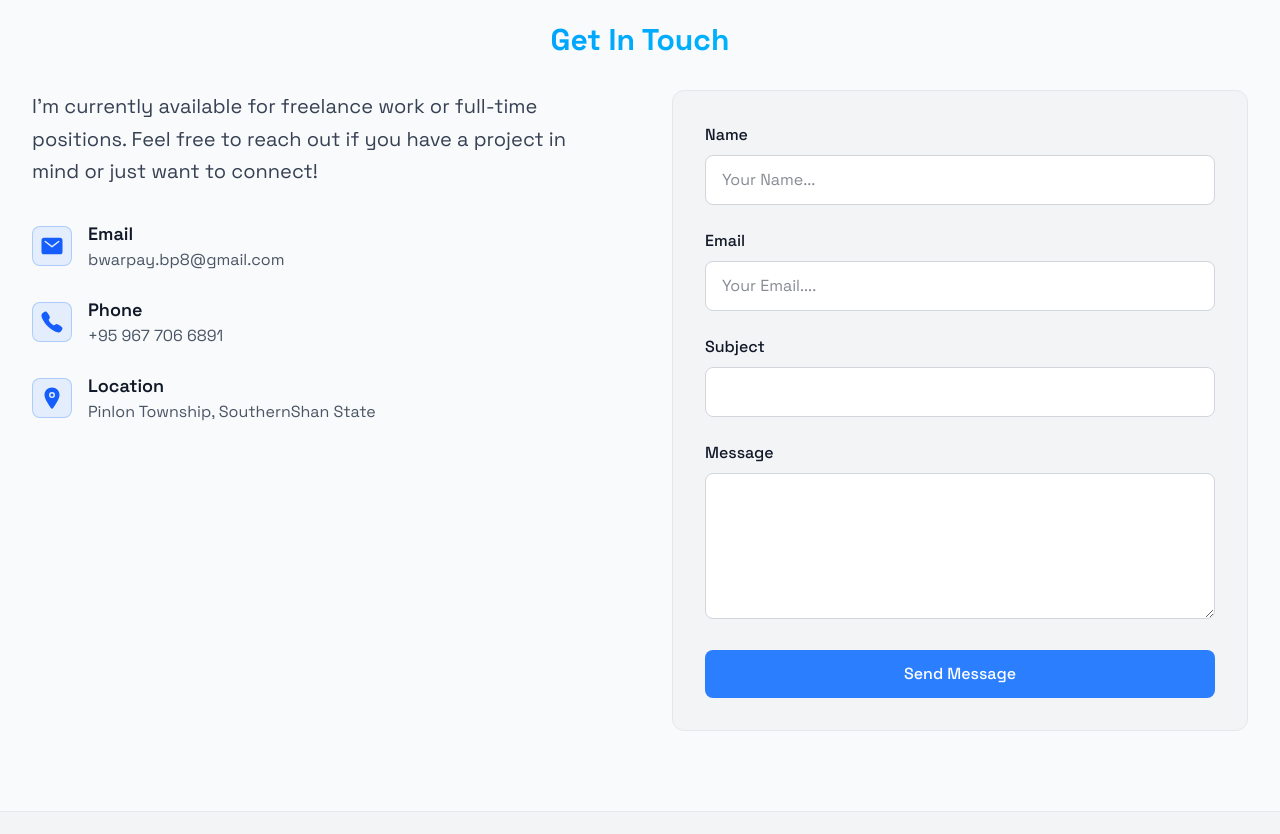
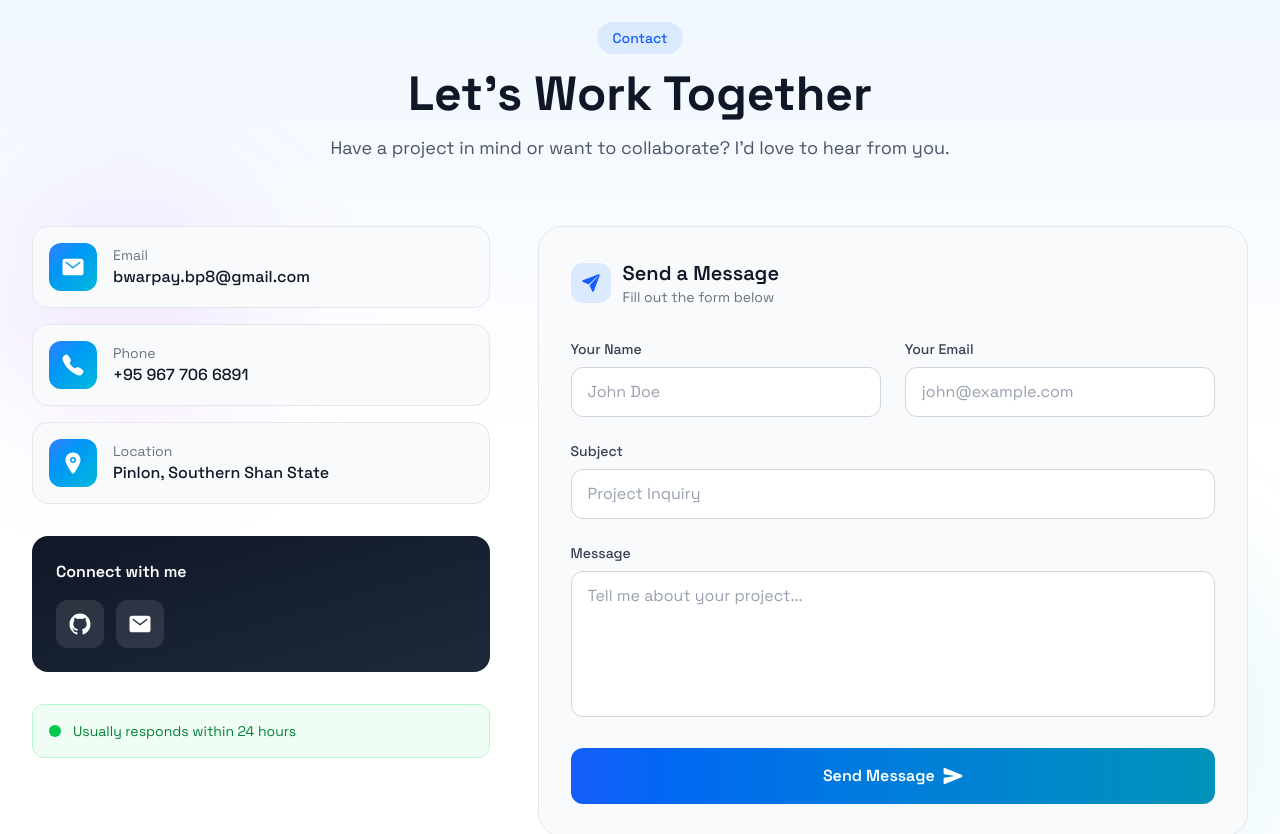
Before and after one commit to kyawhla-commit/khTech-portfolio, a React (Vite) app: page / in a window 1280 px wide. Shown: the part 4940-5774 px from the top of the page. Built offline with nearby package versions, Linux system fonts and the light colour scheme.

Commit message:
3rd commit

```diff
--- a/src/components/sections/Contact.jsx
+++ b/src/components/sections/Contact.jsx
@@ -1,15 +1,7 @@
 import { useState } from "react";
 import { RevealOnScroll } from "../RevealOnScroll";
 import emailjs from "emailjs-com";
-
-
-import {
-  IoLogoGithub,
-  IoCall,
-  IoMail,
-  IoLocation
-} from 'react-icons/io5';
-
+import { IoLogoGithub, IoCall, IoMail, IoLocation, IoSend, IoPaperPlane } from "react-icons/io5";
 
 export const Contact = () => {
   const [formData, setFormData] = useState({
@@ -18,87 +10,142 @@ export const Contact = () => {
     subject: "",
     message: "",
   });
+  const [isSubmitting, setIsSubmitting] = useState(false);
+  const [submitStatus, setSubmitStatus] = useState(null);
 
   const SERVICE_ID = import.meta.env.VITE_EMAILJS_SERVICE_ID;
   const TEMPLATE_ID = import.meta.env.VITE_EMAILJS_TEMPLATE_ID;
   const PUBLIC_KEY = import.meta.env.VITE_EMAILJS_PUBLIC_KEY;
 
-  const handleSubmit = (e) => {
+  const handleSubmit = async (e) => {
     e.preventDefault();
+    setIsSubmitting(true);
 
-    emailjs
-      .sendForm(SERVICE_ID, TEMPLATE_ID, e.target, PUBLIC_KEY)
-      .then((result) => {
-        alert("Message sent!");
+    try {
+      await emailjs.sendForm(SERVICE_ID, TEMPLATE_ID, e.target, PUBLIC_KEY);
+      setSubmitStatus("success");
       setFormData({ name: "", email: "", subject: "", message: "" });
       e.target.reset();
-      })
-      .catch(() => alert("Oops! Something went wrong. Please try again."));
+    } catch {
+      setSubmitStatus("error");
+    } finally {
+      setIsSubmitting(false);
+      setTimeout(() => setSubmitStatus(null), 5000);
+    }
   };
 
   const handleChange = (e) => {
-    setFormData({
-      ...formData,
-      [e.target.name]: e.target.value
-    });
+    setFormData({ ...formData, [e.target.name]: e.target.value });
   };
 
+  const contactInfo = [
+    { icon: IoMail, label: "Email", value: "bwarpay.bp8@gmail.com", href: "mailto:bwarpay.bp8@gmail.com" },
+    { icon: IoCall, label: "Phone", value: "+95 967 706 6891", href: "tel:+959677066891" },
+    { icon: IoLocation, label: "Location", value: "Pinlon, Southern Shan State", href: null },
+  ];
+
   return (
-    <section id="contact" className="min-h-screen flex items-center justify-center py-20 bg-gray-50 dark:bg-gray-900 transition-colors duration-300">
-      <div className="max-w-7xl mx-auto px-4 sm:px-6 lg:px-8 w-full">
+    <section id="contact" className="min-h-screen py-20 bg-white dark:bg-gray-950 relative overflow-hidden">
+      {/* Background Elements */}
+      <div className="absolute inset-0">
+        <div className="absolute top-0 left-0 w-full h-1/2 bg-gradient-to-b from-blue-50 to-transparent dark:from-blue-950/20 dark:to-transparent"></div>
+        <div className="absolute bottom-0 right-0 w-96 h-96 bg-cyan-500/10 rounded-full blur-3xl"></div>
+        <div className="absolute top-1/4 left-0 w-64 h-64 bg-purple-500/10 rounded-full blur-3xl"></div>
+      </div>
+
+      <div className="relative z-10 max-w-7xl mx-auto px-4 sm:px-6 lg:px-8">
         <RevealOnScroll>
-          <h2 className="text-3xl font-bold mb-8 bg-gradient-to-r from-blue-500 to-cyan-400 bg-clip-text text-transparent text-center">
-            Get In Touch
+          {/* Header */}
+          <div className="text-center mb-16">
+            <span className="inline-block px-4 py-1.5 bg-blue-100 dark:bg-blue-900/30 text-blue-600 dark:text-blue-400 rounded-full text-sm font-medium mb-4">
+              Contact
+            </span>
+            <h2 className="text-4xl md:text-5xl font-bold text-gray-900 dark:text-white mb-4">
+              Let's Work Together
             </h2>
+            <p className="text-gray-600 dark:text-gray-400 max-w-2xl mx-auto text-lg">
+              Have a project in mind or want to collaborate? I'd love to hear from you.
+            </p>
+          </div>
 
-          <div className="grid grid-cols-1 lg:grid-cols-2 gap-8 lg:gap-16">
-            {/* Contact Info */}
-            <div className="text-gray-700 dark:text-white/80">
-              <p className="text-xl mb-8 leading-relaxed">
-                I'm currently available for freelance work or full-time positions. Feel free to reach out if you have a project in mind or just want to connect!
-              </p>
+          <div className="grid grid-cols-1 lg:grid-cols-5 gap-12">
+            {/* Left Side - Contact Info */}
+            <div className="lg:col-span-2 space-y-8">
+              {/* Info Cards */}
+              <div className="space-y-4">
+                {contactInfo.map((item, index) => (
+                  <div
+                    key={index}
+                    className="group flex items-center gap-4 p-4 bg-gray-50 dark:bg-gray-900 rounded-2xl border border-gray-200 dark:border-gray-800 hover:border-blue-500/50 transition-all"
+                  >
+                    <div className="w-12 h-12 bg-gradient-to-br from-blue-500 to-cyan-500 rounded-xl flex items-center justify-center flex-shrink-0 group-hover:scale-110 transition-transform">
+                      <item.icon className="size-6 text-white" />
+                    </div>
+                    <div className="min-w-0">
+                      <p className="text-sm text-gray-500 dark:text-gray-400">{item.label}</p>
+                      {item.href ? (
+                        <a href={item.href} className="text-gray-900 dark:text-white font-medium hover:text-blue-600 dark:hover:text-cyan-400 transition-colors truncate block">
+                          {item.value}
+                        </a>
+                      ) : (
+                        <p className="text-gray-900 dark:text-white font-medium truncate">{item.value}</p>
+                      )}
+                    </div>
+                  </div>
+                ))}
+              </div>
 
-              <div className="space-y-6">
-                <div className="flex items-center gap-4">
-                  <div className="w-10 h-10 bg-blue-500/10 border border-blue-500/30 rounded-lg flex items-center justify-center text-lg text-blue-600 dark:text-blue-400">
-                    <IoMail className="size-6" />
-                  </div>
-                  <div>
-                    <h3 className="text-gray-900 dark:text-white font-semibold text-lg">Email</h3>
-                    <p href="#" className="text-gray-600 dark:text-white/70">bwarpay.bp8@gmail.com</p>
+              {/* Social Links */}
+              <div className="p-6 bg-gradient-to-br from-gray-900 to-gray-800 dark:from-gray-800 dark:to-gray-900 rounded-2xl">
+                <h3 className="text-white font-semibold mb-4">Connect with me</h3>
+                <div className="flex gap-3">
+                  <a
+                    href="https://github.com/kyawhla-commit"
+                    target="_blank"
+                    rel="noopener noreferrer"
+                    className="w-12 h-12 bg-white/10 hover:bg-white/20 rounded-xl flex items-center justify-center transition-colors"
+                  >
+                    <IoLogoGithub className="size-6 text-white" />
+                  </a>
+                  <a
+                    href="mailto:bwarpay.bp8@gmail.com"
+                    className="w-12 h-12 bg-white/10 hover:bg-white/20 rounded-xl flex items-center justify-center transition-colors"
+                  >
+                    <IoMail className="size-6 text-white" />
+                  </a>
                 </div>
               </div>
 
-                <div className="flex items-center gap-4">
-                 <div className="w-10 h-10 bg-blue-500/10 border border-blue-500/30 rounded-lg flex items-center justify-center text-lg text-blue-600 dark:text-blue-400">
-                    <IoCall className="size-6" />
+              {/* Quick Response */}
+              <div className="flex items-center gap-3 p-4 bg-green-50 dark:bg-green-900/20 rounded-xl border border-green-200 dark:border-green-800">
+                <div className="relative">
+                  <div className="w-3 h-3 bg-green-500 rounded-full"></div>
+                  <div className="absolute inset-0 w-3 h-3 bg-green-500 rounded-full animate-ping"></div>
                 </div>
-                  <div>
-                    <h3 className="text-gray-900 dark:text-white font-semibold text-lg">Phone</h3>
-                    <p className="text-gray-600 dark:text-white/70">+95 967 706 6891</p>
+                <p className="text-green-700 dark:text-green-300 text-sm">
+                  Usually responds within 24 hours
+                </p>
               </div>
             </div>
 
-                <div className="flex items-center gap-4">
-                  <div className="w-10 h-10 bg-blue-500/10 border border-blue-500/30 rounded-lg flex items-center justify-center text-lg text-blue-600 dark:text-blue-400">
-                    <IoLocation className="size-6" />
+            {/* Right Side - Contact Form */}
+            <div className="lg:col-span-3">
+              <div className="bg-gray-50 dark:bg-gray-900 rounded-3xl p-8 border border-gray-200 dark:border-gray-800">
+                <div className="flex items-center gap-3 mb-8">
+                  <div className="w-10 h-10 bg-blue-100 dark:bg-blue-900/30 rounded-xl flex items-center justify-center">
+                    <IoPaperPlane className="size-5 text-blue-600 dark:text-blue-400" />
                   </div>
                   <div>
-                    <h3 className="text-gray-900 dark:text-white font-semibold text-lg">Location</h3>
-                    <p className="text-gray-600 dark:text-white/70">Pinlon Township, SouthernShan State</p>
-                  </div>
-
-                </div>
-
+                    <h3 className="text-xl font-semibold text-gray-900 dark:text-white">Send a Message</h3>
+                    <p className="text-sm text-gray-500 dark:text-gray-400">Fill out the form below</p>
                   </div>
                 </div>
 
-            {/* Contact Form */}
-            <div className="bg-gray-100 dark:bg-white/5 border border-gray-200 dark:border-white/10 rounded-xl p-8">
                 <form onSubmit={handleSubmit} className="space-y-6">
+                  <div className="grid grid-cols-1 sm:grid-cols-2 gap-6">
                     <div>
-                  <label htmlFor="name" className="block text-gray-900 dark:text-white font-medium mb-2">
-                    Name
+                      <label htmlFor="name" className="block text-sm font-medium text-gray-700 dark:text-gray-300 mb-2">
+                        Your Name
                       </label>
                       <input
                         type="text"
@@ -106,30 +153,30 @@ export const Contact = () => {
                         name="name"
                         value={formData.name}
                         onChange={handleChange}
-                    placeholder="Your Name..."
+                        placeholder="John Doe"
                         required
-                    className="w-full bg-white dark:bg-white/5 border border-gray-300 dark:border-white/10 rounded-lg px-4 py-3 text-gray-900 dark:text-white transition focus:outline-none focus:border-blue-500 focus:bg-blue-50 dark:focus:bg-blue-500/5"
+                        className="w-full bg-white dark:bg-gray-800 border border-gray-300 dark:border-gray-700 rounded-xl px-4 py-3 text-gray-900 dark:text-white placeholder-gray-400 focus:outline-none focus:ring-2 focus:ring-blue-500 focus:border-transparent transition-all"
                       />
                     </div>
-
                     <div>
-                  <label htmlFor="email" className="block text-gray-900 dark:text-white font-medium mb-2">
-                    Email
+                      <label htmlFor="email" className="block text-sm font-medium text-gray-700 dark:text-gray-300 mb-2">
+                        Your Email
                       </label>
                       <input
                         type="email"
                         id="email"
                         name="email"
-                    placeholder="Your Email...."
                         value={formData.email}
                         onChange={handleChange}
+                        placeholder="john@example.com"
                         required
-                    className="w-full bg-white dark:bg-white/5 border border-gray-300 dark:border-white/10 rounded-lg px-4 py-3 text-gray-900 dark:text-white transition focus:outline-none focus:border-blue-500 focus:bg-blue-50 dark:focus:bg-blue-500/5"
+                        className="w-full bg-white dark:bg-gray-800 border border-gray-300 dark:border-gray-700 rounded-xl px-4 py-3 text-gray-900 dark:text-white placeholder-gray-400 focus:outline-none focus:ring-2 focus:ring-blue-500 focus:border-transparent transition-all"
                       />
+                    </div>
                   </div>
 
                   <div>
-                  <label htmlFor="subject" className="block text-gray-900 dark:text-white font-medium mb-2">
+                    <label htmlFor="subject" className="block text-sm font-medium text-gray-700 dark:text-gray-300 mb-2">
                       Subject
                     </label>
                     <input
@@ -138,34 +185,62 @@ export const Contact = () => {
                       name="subject"
                       value={formData.subject}
                       onChange={handleChange}
+                      placeholder="Project Inquiry"
                       required
-                    className="w-full bg-white dark:bg-white/5 border border-gray-300 dark:border-white/10 rounded-lg px-4 py-3 text-gray-900 dark:text-white transition focus:outline-none focus:border-blue-500 focus:bg-blue-50 dark:focus:bg-blue-500/5"
+                      className="w-full bg-white dark:bg-gray-800 border border-gray-300 dark:border-gray-700 rounded-xl px-4 py-3 text-gray-900 dark:text-white placeholder-gray-400 focus:outline-none focus:ring-2 focus:ring-blue-500 focus:border-transparent transition-all"
                     />
                   </div>
 
                   <div>
-                  <label htmlFor="message" className="block text-gray-900 dark:text-white font-medium mb-2">
+                    <label htmlFor="message" className="block text-sm font-medium text-gray-700 dark:text-gray-300 mb-2">
                       Message
                     </label>
                     <textarea
                       id="message"
                       name="message"
                       rows="5"
-                    placeholder=""
                       value={formData.message}
                       onChange={handleChange}
+                      placeholder="Tell me about your project..."
                       required
-                    className="w-full bg-white dark:bg-white/5 border border-gray-300 dark:border-white/10 rounded-lg px-4 py-3 text-gray-900 dark:text-white transition focus:outline-none focus:border-blue-500 focus:bg-blue-50 dark:focus:bg-blue-500/5 resize-vertical"
+                      className="w-full bg-white dark:bg-gray-800 border border-gray-300 dark:border-gray-700 rounded-xl px-4 py-3 text-gray-900 dark:text-white placeholder-gray-400 focus:outline-none focus:ring-2 focus:ring-blue-500 focus:border-transparent transition-all resize-none"
                     ></textarea>
                   </div>
 
+                  {/* Status Messages */}
+                  {submitStatus === "success" && (
+                    <div className="p-4 bg-green-50 dark:bg-green-900/20 border border-green-200 dark:border-green-800 rounded-xl text-green-700 dark:text-green-300 text-sm">
+                      ✓ Message sent successfully! I'll get back to you soon.
+                    </div>
+                  )}
+                  {submitStatus === "error" && (
+                    <div className="p-4 bg-red-50 dark:bg-red-900/20 border border-red-200 dark:border-red-800 rounded-xl text-red-700 dark:text-red-300 text-sm">
+                      ✕ Something went wrong. Please try again.
+                    </div>
+                  )}
+
                   <button
                     type="submit"
-                  className="w-full bg-blue-500 hover:bg-blue-600 text-white py-3 px-6 rounded-lg font-medium transition relative overflow-hidden hover:translate-y-0.5 hover:shadow-[0_0_15px_rgba(59,130,246,0.4)]"
+                    disabled={isSubmitting}
+                    className="w-full bg-gradient-to-r from-blue-600 to-cyan-600 hover:from-blue-700 hover:to-cyan-700 text-white py-4 px-6 rounded-xl font-semibold transition-all flex items-center justify-center gap-2 disabled:opacity-70 disabled:cursor-not-allowed hover:shadow-lg hover:shadow-blue-500/25"
                   >
+                    {isSubmitting ? (
+                      <>
+                        <svg className="animate-spin h-5 w-5" viewBox="0 0 24 24">
+                          <circle className="opacity-25" cx="12" cy="12" r="10" stroke="currentColor" strokeWidth="4" fill="none" />
+                          <path className="opacity-75" fill="currentColor" d="M4 12a8 8 0 018-8V0C5.373 0 0 5.373 0 12h4zm2 5.291A7.962 7.962 0 014 12H0c0 3.042 1.135 5.824 3 7.938l3-2.647z" />
+                        </svg>
+                        Sending...
+                      </>
+                    ) : (
+                      <>
                         Send Message
+                        <IoSend className="size-5" />
+                      </>
+                    )}
                   </button>
                 </form>
+              </div>
             </div>
           </div>
         </RevealOnScroll>
```
Lines whose indentation alone changed are shown as unchanged.
